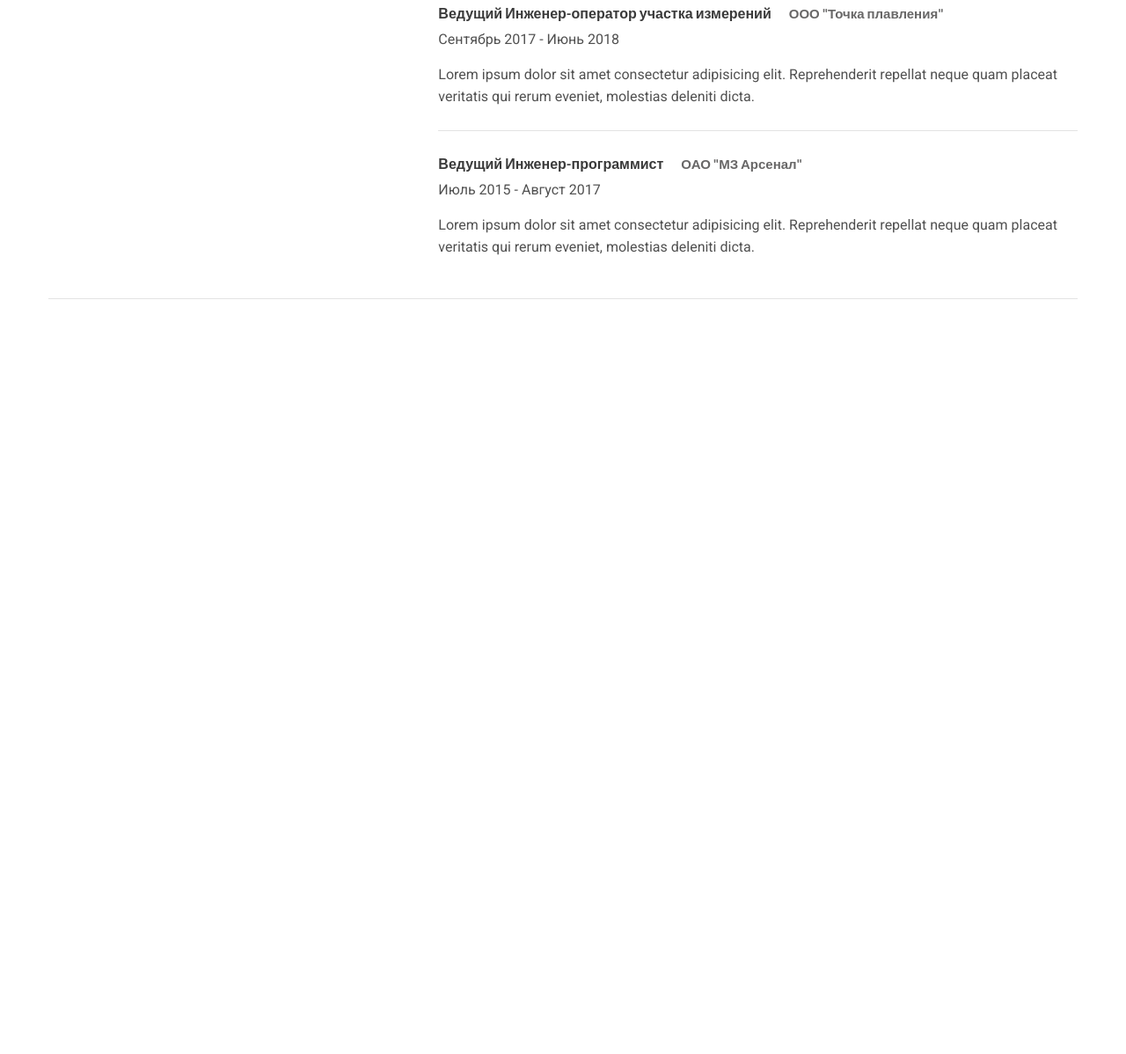
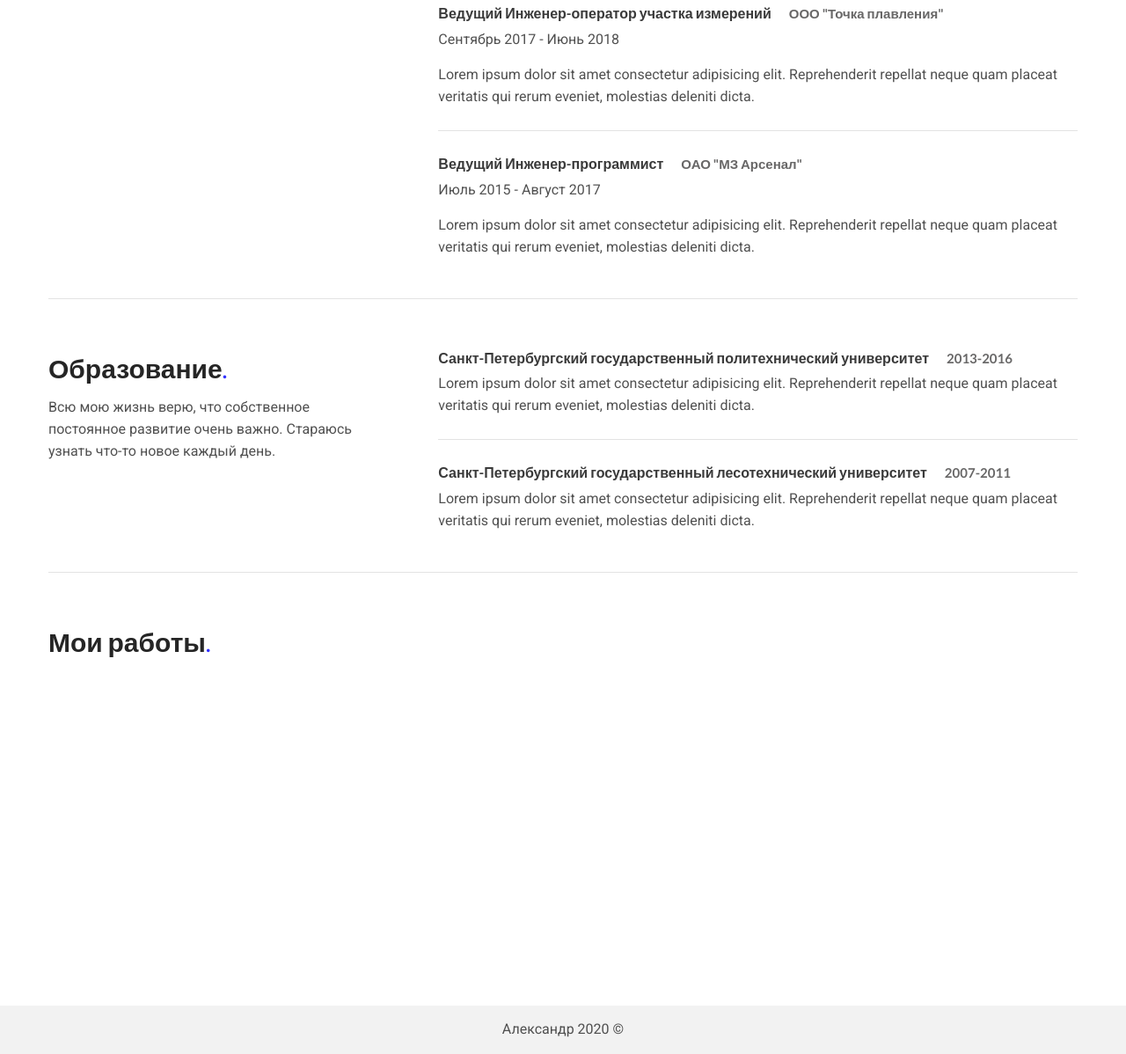
Before and after one commit to AleksandrMihasenko/AleksandrMihasenko.github.io, a plain HTML site: page index.html in a window 1280 px wide. Shown: the part 987-2185 px from the top of the page at 88% size. Before the commit the page ends 1347 px from the top, so only its background shows below. Drawn offline with nearby package versions, Linux system fonts and the light colour scheme.

Commit message:
add portfolio section

```diff
--- a/index.html
+++ b/index.html
@@ -129,6 +129,45 @@
             </div>
         </section>
 
+        <section>
+            <div class="container">
+                <div class="education">
+                    <div class="education__about">
+                        <h2 class="education__title title">Образование<span class="point"></span></h2>
+                        <div class="education__descr">Всю мою жизнь верю, что собственное постоянное развитие очень важно. Стараюсь узнать что-то новое каждый день.</div>
+                    </div>
+
+                        <div class="education__places">
+                            <div class="education__item">
+                                <div class="item-title title">Санкт-Петербургский государственный политехнический университет<span>2013-2016</span></div>
+                                <div class="item-descr">Lorem ipsum dolor sit amet consectetur adipisicing elit. Reprehenderit repellat neque quam placeat veritatis qui rerum eveniet, molestias deleniti dicta.</div>
+                            </div>
+
+                            <div class="education__item">
+                                <div class="item-title title">Санкт-Петербургский государственный лесотехнический университет<span>2007-2011</span></div>
+                                <div class="item-descr">Lorem ipsum dolor sit amet consectetur adipisicing elit. Reprehenderit repellat neque quam placeat veritatis qui rerum eveniet, molestias deleniti dicta.</div>
+                            </div>
+                        </div>
+                </div>
+            </div>
+        </section>
+
+        <section>
+            <div class="container">
+                <div class="portfolio">
+                    <h2 class="portfolio__title title">Мои работы<span class="point"></span></h2>
+
+                    <div class="portfolio__works">
+
+                        <div class="portfolio__item"></div>
+
+                    </div>
+                </div>
+            </div>
+        </section>
+
+        <footer class="footer">Александр 2020 &copy;</footer>
+
     </main>
 
 </body>
--- a/scss/style.scss
+++ b/scss/style.scss
@@ -292,3 +292,93 @@ body {
         }
     }
 }
+
+.education {
+    width: 100%;
+    min-height: 200px;
+    display: flex;
+    padding: 35px 0 20px 0;
+    margin-bottom: 20px;
+    border-bottom: 1px solid #e3e3e3;
+
+    &__about {
+        width: 33.333%;
+        margin-right: 80px;
+    }
+
+    &__title {
+        font-size: 30px;
+        margin: 0 0 10px 0;
+    }
+
+    &__descr {
+        font-size: 16px;
+        opacity: 0.8;
+    }
+
+    &__places {
+        width: 66.666%;
+        padding-left: -40px;
+    }
+
+    &__item {
+        margin-bottom: 25px;
+        border-bottom: 1px solid #e3e3e3;
+
+        &:last-child {
+            border-bottom: none;
+        }
+
+        span {
+            margin-left: 20px;
+            color: rgb(88, 87, 87);
+            font-size: 15px;
+        }
+
+        .item-title {
+            font-size: 16px;
+            opacity: 0.9;
+            margin-bottom: 5px;
+        }
+
+        .item-descr {
+            font-size: 16px;
+            opacity: 0.8;
+            margin-bottom: 25px;
+        }
+    }
+}
+
+.portfolio {
+    width: 100%;
+    min-height: 200px;
+    padding: 35px 0 20px 0;
+    margin-bottom: 20px;
+
+    &__title {
+        font-size: 30px;
+        margin: 0 0 10px 0;
+    }
+
+    &__works {
+        margin: 0;
+        display: flex;
+        justify-content: space-evenly;
+        flex-wrap: wrap;
+    }
+
+    &__item {
+        max-width: 250px;
+        height: 300px;
+        margin: 20px;
+    }
+}
+
+.footer {
+    padding: 15px 0 15px;
+    background-color: #efefef;
+    text-align: center;
+    font-size: 16px;
+    color: #252525;
+    opacity: 0.8;
+}
```
Also changed, not shown: css/style.css.
